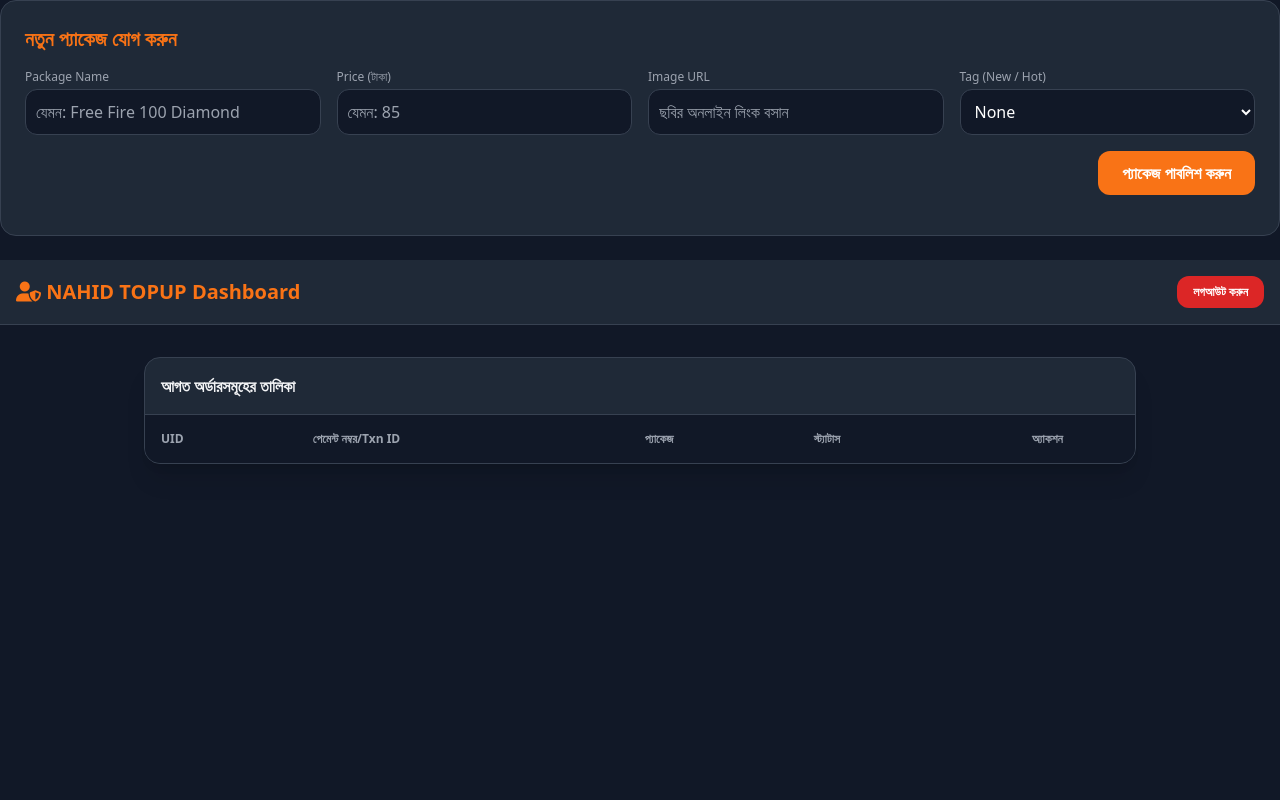
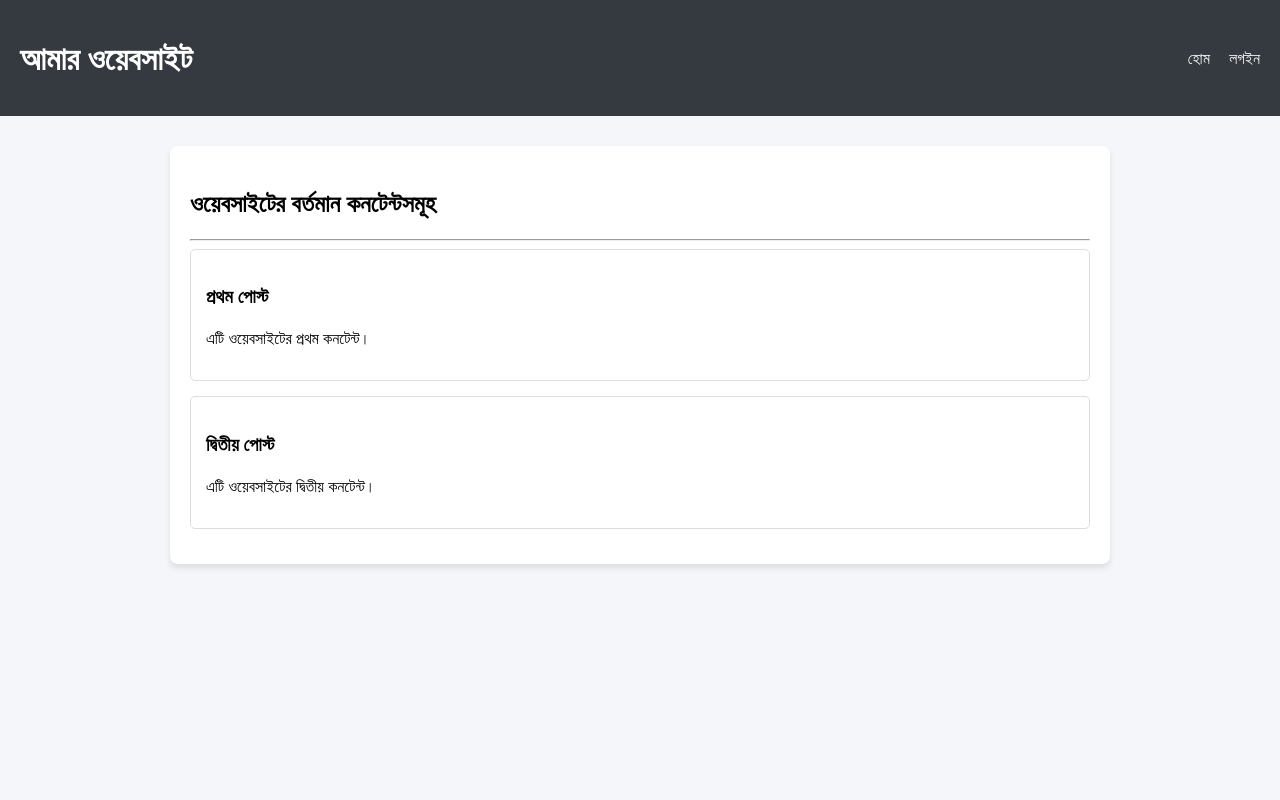
Before and after one commit to nirobahemedboss/mywebsite, a Flask app: page / in a window 1280 px wide. Run offline with Flask 3, Linux system fonts and the light colour scheme; lists and menus that the app fills with data are empty; some libraries are stand-ins or nearby versions.

Commit message:
Update dashboard.html

```diff
--- a/templates/dashboard.html
+++ b/templates/dashboard.html
@@ -1,81 +1,73 @@
-<div class="bg-gray-800 rounded-2xl border border-gray-700 p-6 mb-6">
-    <h3 class="text-xl font-bold text-orange-500 mb-4">নতুন প্যাকেজ যোগ করুন</h3>
-    <form method="POST" action="/admin-dashboard" class="grid grid-cols-1 md:grid-cols-4 gap-4">
-        <div>
-            <label class="text-xs text-gray-400">Package Name</label>
-            <input type="text" name="package_name" required placeholder="যেমন: Free Fire 100 Diamond" class="w-full bg-gray-900 border border-gray-700 text-white rounded-xl p-2.5 focus:outline-none focus:border-orange-500 mt-1">
-        </div>
-        <div>
-            <label class="text-xs text-gray-400">Price (টাকা)</label>
-            <input type="number" name="package_price" required placeholder="যেমন: 85" class="w-full bg-gray-900 border border-gray-700 text-white rounded-xl p-2.5 focus:outline-none focus:border-orange-500 mt-1">
-        </div>
-        <div>
-            <label class="text-xs text-gray-400">Image URL</label>
-            <input type="text" name="package_image" placeholder="ছবির অনলাইন লিংক বসান" class="w-full bg-gray-900 border border-gray-700 text-white rounded-xl p-2.5 focus:outline-none focus:border-orange-500 mt-1">
-        </div>
-        <div>
-            <label class="text-xs text-gray-400">Tag (New / Hot)</label>
-            <select name="package_tag" class="w-full bg-gray-900 border border-gray-700 text-white rounded-xl p-2.5 focus:outline-none focus:border-orange-500 mt-1">
-                <option value="NONE">None</option>
-                <option value="New">New</option>
-                <option value="Hot">Hot</option>
-            </select>
-        </div>
-        <div class="md:col-span-4 text-right">
-            <button type="submit" class="bg-orange-500 hover:bg-orange-600 text-white font-bold px-6 py-2.5 rounded-xl transition">প্যাকেজ পাবলিশ করুন</button>
-        </div>
-    </form>
-</div><!DOCTYPE html>
+<!DOCTYPE html>
 <html lang="bn">
 <head>
-    <meta charset="UTF-8"><title>Admin Dashboard - NAHID TOPUP</title>
-    <script src="https://cdn.tailwindcss.com"></script>
-    <link rel="stylesheet" href="https://cdnjs.cloudflare.com/ajax/libs/font-awesome/6.4.0/css/all.min.css">
+    <meta charset="UTF-8">
+    <meta name="viewport" content="width=device-width, initial-scale=1.0">
+    <title>আমার ওয়েবসাইট ও অ্যাডমিন প্যানেল</title>
+    <style>
+        body { font-family: 'Segoe UI', Tahoma, Geneva, Verdana, sans-serif; margin: 0; padding: 0; background-color: #f4f6f9; }
+        header { background: #343a40; color: white; padding: 15px 20px; display: flex; justify-content: space-between; align-items: center; }
+        header a { color: white; text-decoration: none; margin-left: 15px; }
+        .container { max-width: 900px; margin: 30px auto; padding: 20px; background: white; border-radius: 8px; box-shadow: 0 4px 6px rgba(0,0,0,0.1); }
+        .card { background: #fff; border: 1px solid #ddd; padding: 15px; margin-bottom: 15px; border-radius: 5px; position: relative; }
+        .btn-delete { background: #dc3545; color: white; padding: 5px 10px; border: none; border-radius: 3px; cursor: pointer; text-decoration: none; position: absolute; right: 15px; top: 15px; }
+        .form-group { margin-bottom: 15px; }
+        .form-group input, .form-group textarea { width: 100%; padding: 10px; border: 1px solid #ccc; border-radius: 4px; box-sizing: border-box; }
+        .btn-submit { background: #28a745; color: white; padding: 10px 20px; border: none; border-radius: 4px; cursor: pointer; }
+        .admin-box { background: #e9ecef; padding: 20px; border-radius: 5px; margin-bottom: 30px; border-left: 5px solid #007bff; }
+    </style>
 </head>
-<body class="bg-gray-900 text-gray-100 min-h-screen">
-    <header class="bg-gray-800 border-b border-gray-700 p-4 flex justify-between items-center">
-        <h1 class="text-xl font-bold text-orange-500"><i class="fa-solid fa-user-shield"></i> NAHID TOPUP Dashboard</h1>
-        <a href="/admin-logout" class="bg-red-600 hover:bg-red-700 text-white text-xs font-bold px-4 py-2 rounded-xl transition">লগআউট করুন</a>
-    </header>
+<body>
 
-    <main class="container mx-auto px-4 py-8 max-w-5xl">
-        <div class="bg-gray-800 rounded-2xl border border-gray-700 overflow-hidden shadow-xl">
-            <div class="p-4 bg-gray-850 border-b border-gray-700"><h3 class="font-bold">আগত অর্ডারসমূহের তালিকা</h3></div>
-            <div class="overflow-x-auto">
-                <table class="w-full text-left">
-                    <thead class="bg-gray-900 text-gray-400 text-xs">
-                        <tr>
-                            <th class="p-4">UID</th>
-                            <th class="p-4">পেমেন্ট নম্বর/Txn ID</th>
-                            <th class="p-4">প্যাকেজ</th>
-                            <th class="p-4">স্ট্যাটাস</th>
-                            <th class="p-4 text-center">অ্যাকশন</th>
-                        </tr>
-                    </thead>
-                    <tbody class="divide-y divide-gray-700 text-sm">
-                        {% for order in orders %}
-                        <tr class="hover:bg-gray-750">
-                            <td class="p-4 font-mono font-bold text-orange-400 select-all">{{ order.uid }}</td>
-                            <td class="p-4 font-mono select-all">{{ order.payment_no }}</td>
-                            <td class="p-4 text-gray-300 font-semibold">{{ order.package }}</td>
-                            <td class="p-4">
-                                <span class="px-2.5 py-0.5 rounded-full text-xs font-semibold {{ 'bg-green-500/10 text-green-400' if order.status == 'Completed' else 'bg-yellow-500/10 text-yellow-400' }}">
-                                    {{ order.status }}
-                                </span>
-                            </td>
-                            <td class="p-4 flex justify-center gap-2">
-                                {% if order.status == 'Pending' %}
-                                <a href="/complete-order/{{ order.id }}" class="bg-green-600 hover:bg-green-700 text-white text-xs font-bold px-3 py-1.5 rounded-lg transition">Complete</a>
-                                {% else %}
-                                <span class="text-xs text-gray-500 italic">Done</span>
-                                {% endif %}
-                            </td>
-                        </tr>
-                        {% endfor %}
-                    </tbody>
-                </table>
+<header>
+    <h1>আমার ওয়েবসাইট</h1>
+    <div>
+        <a href="{{ url_for('home') }}">হোম</a>
+        {% if session.get('logged_in') %}
+            <a href="{{ url_for('admin_panel') }}" style="color: #ffc107; font-weight: bold;">অ্যাডমিন প্যানেল</a>
+            <a href="{{ url_for('logout') }}">লগআউট</a>
+        {% else %}
+            <a href="{{ url_for('login') }}">লগইন</a>
+        {% endif %}
+    </div>
+</header>
+
+<div class="container">
+
+    {% if admin_mode %}
+        <div class="admin-box">
+            <h3>নতুন কনটেন্ট বা পোস্ট যোগ করুন (অ্যাডমিন পাওয়ার)</h3>
+            <form action="{{ url_for('add_content') }}" method="POST">
+                <div class="form-group">
+                    <input type="text" name="title" placeholder="পোস্টের শিরোনাম" required>
+                </div>
+                <div class="form-group">
+                    <textarea name="content" rows="4" placeholder="পোস্টের বিস্তারিত লিখুন..." required></textarea>
+                </div>
+                <button type="submit" class="btn-submit">পোস্ট করুন</button>
+            </form>
+        </div>
+    {% endif %}
+
+    <h2>ওয়েবসাইটের বর্তমান কনটেন্টসমূহ</h2>
+    <hr>
+
+    {% if contents %}
+        {% for item in contents %}
+            <div class="card">
+                <h3>{{ item.title }}</h3>
+                <p>{{ item.content }}</p>
+
+                {% if admin_mode %}
+                    <a href="{{ url_for('delete_content', content_id=item.id) }}" class="btn-delete" onclick="return confirm('আপনি কি নিশ্চিত যে এটি ডিলিট করতে চান?')">ডিলিট</a>
+                {% endif %}
             </div>
-        </div>
-    </main>
+        {% endfor %}
+    {% else %}
+        <p>কোনো পোস্ট বা কনটেন্ট পাওয়া যায়নি।</p>
+    {% endif %}
+
+</div>
+
 </body>
 </html>
```
